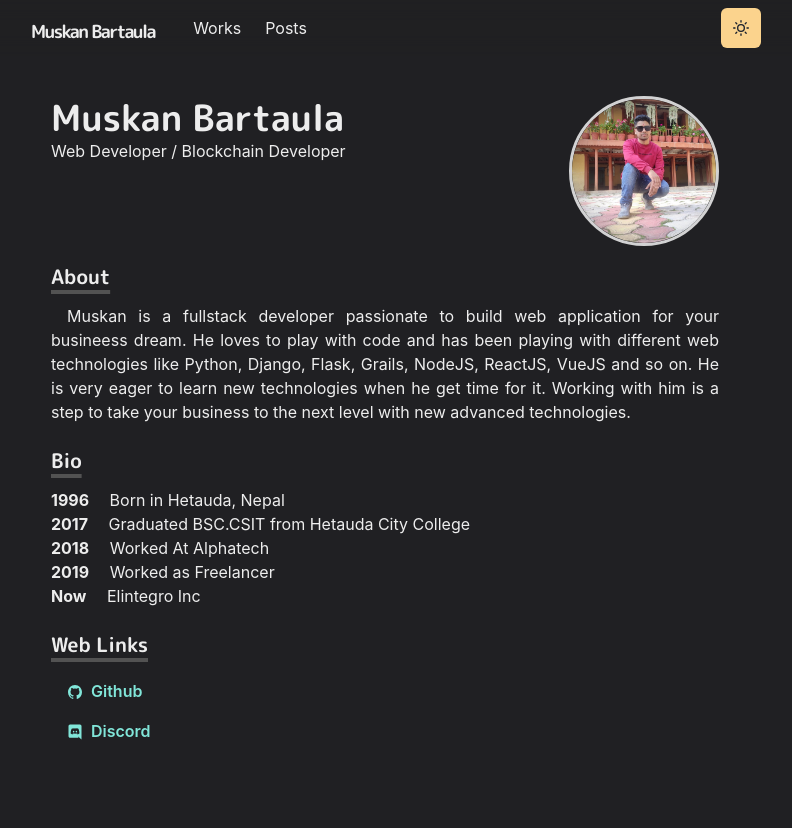
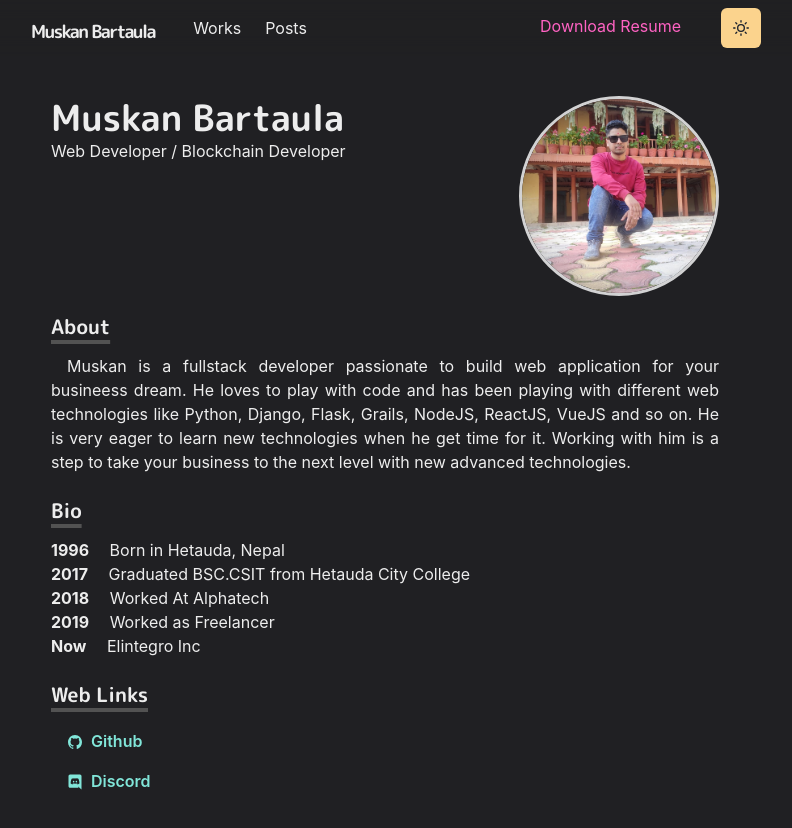
Before and after one commit to MuskanBartaula/portfolio, a Next.js app: page / in a window 1280 px wide. Shown: the top 828 px of the page, without its empty margins (255-1047 px from the left). Built offline with nearby package versions, Linux system fonts and the light colour scheme.

Commit message:
Feat: should able to download resume

```diff
--- a/components/navbar.js
+++ b/components/navbar.js
@@ -13,7 +13,8 @@ import {
     MenuList,
     MenuButton,
     IconButton,
-    useColorModeValue
+    useColorModeValue,
+    Button
 } from '@chakra-ui/react'
 import { HamburgerIcon } from '@chakra-ui/icons'
 import ThemeToggleButton from './theme-toggle-button'
@@ -67,6 +68,9 @@ const Navbar = props => {
                     <LintkItem href="/posts" path={path}>Posts</LintkItem>
                 </Stack>
                 <Box flex={1} align="right">
+                    <Box mr={10} display={{ base: 'inline-block' }}>
+                        <Link href="/docs/muskan_cv.pdf" download>Download Resume </Link>
+                    </Box>
                     <ThemeToggleButton />
                     <Box
                         ml={2}
--- a/pages/index.js
+++ b/pages/index.js
@@ -22,8 +22,8 @@ const Page = () => {
                         borderColor="whiteAlpha.800"
                         borderWidth={3}
                         borderStyle="solid"
-                        maxWidth="150px"
-                        maxHeight="150px"
+                        maxWidth="250px"
+                        maxHeight="250px"
                         display="inline-block"
                         borderRadius="full"
                         src="/images/muskan.jpg"
```
Also changed, not shown: 1 other file (tests, documents, lock files or other folders).
